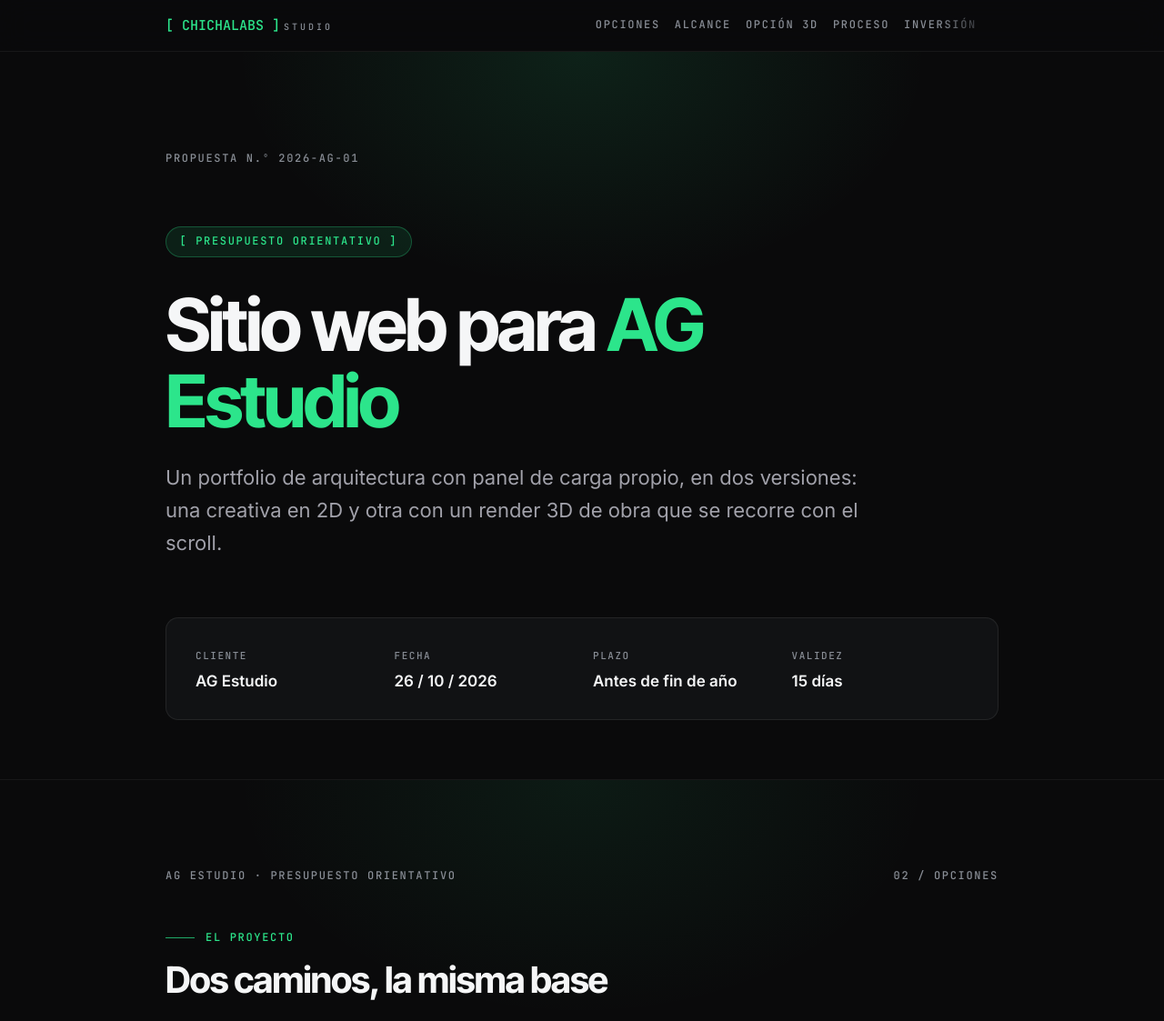
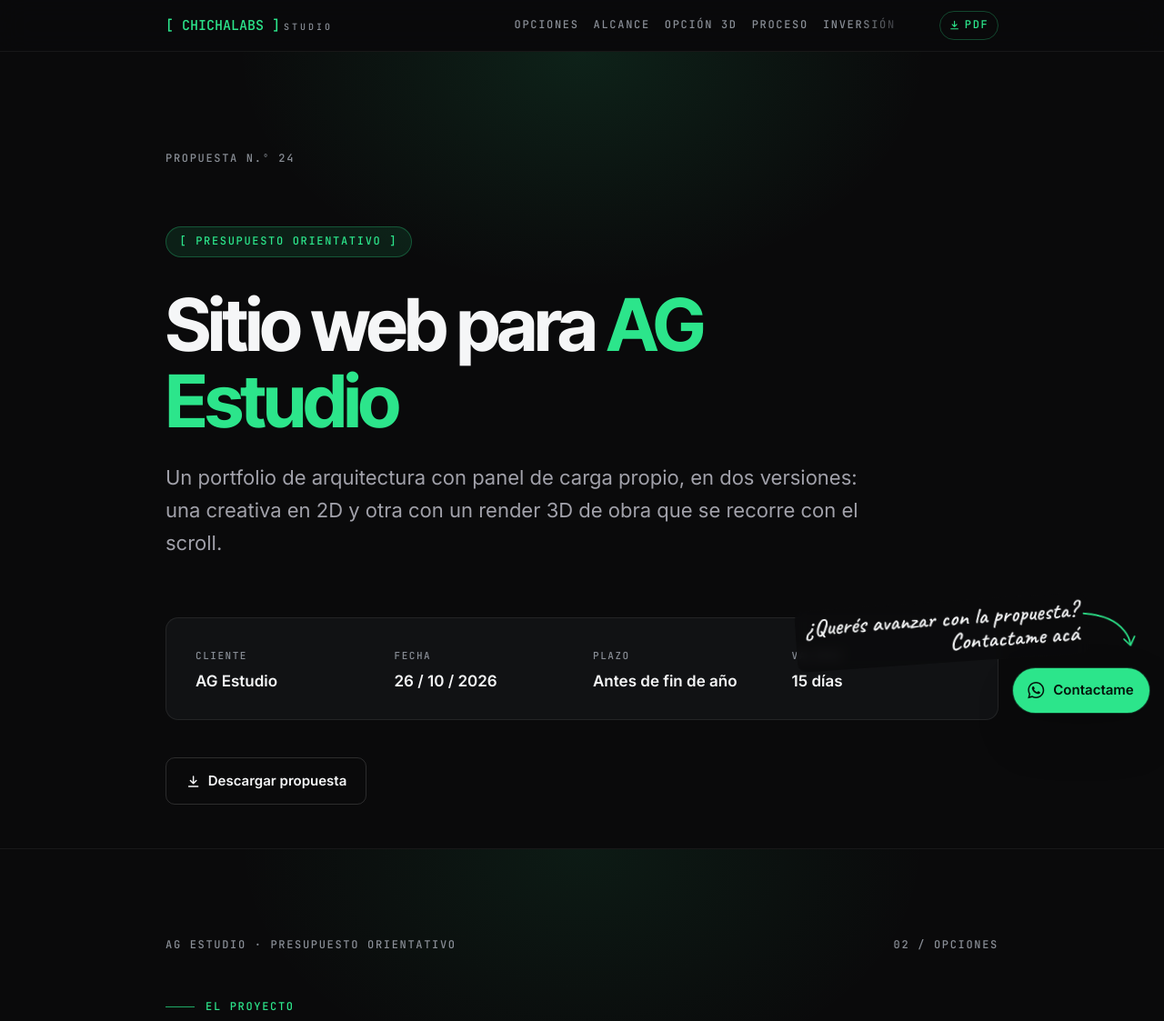
Before and after one commit to Designwithalex/chichalabs.studio, a PHP site: page /propuestas/ag-estudio-bl2j0j/index.html in a window 1280 px wide. Shown: the top 1123 px of the page at 91% size. Run offline with PHP 8.4, Linux system fonts and the light colour scheme.

Commit message:
Propuesta 24: WhatsApp flotante, descarga en PDF y vista previa
- Botón flotante de WhatsApp al +54 9 11 3007-8640, con una nota escrita a
  mano y una flecha que se muestra en la portada y en la inversión.
- "Descargar propuesta" en la barra, la portada y el cierre. El PDF se
  genera desde la misma página, con un @media print a página completa.
- og.png para que el link se vea con imagen al compartirlo.
- La barra superior ya no linkea a la home y la numeración pasa a N.º 24.

Co-Authored-By: Claude Opus 5.5 <noreply@anthropic.com>
Claude-Session: https://claude.ai/code/session_019vJQhfRucL7gKgLziBhJjx

```diff
--- a/propuestas/ag-estudio-bl2j0j/index.html
+++ b/propuestas/ag-estudio-bl2j0j/index.html
@@ -11,18 +11,23 @@
   <meta property="og:title" content="Sitio web para AG Estudio — Propuesta ChichaLabs">
   <meta property="og:description" content="Portfolio de arquitectura con panel de carga propio, en versión 2D o con render 3D que se recorre con el scroll.">
   <meta property="og:locale" content="es_AR">
+  <meta property="og:url" content="https://chichalabs.studio/propuestas/ag-estudio-bl2j0j/">
+  <meta property="og:image" content="https://chichalabs.studio/propuestas/ag-estudio-bl2j0j/og.png">
+  <meta property="og:image:width" content="1200">
+  <meta property="og:image:height" content="630">
+  <meta name="twitter:card" content="summary_large_image">
   <link rel="icon" type="image/svg+xml" href="/assets/favicon.svg">
   <link rel="preconnect" href="https://fonts.googleapis.com">
   <link rel="preconnect" href="https://fonts.gstatic.com" crossorigin>
-  <link href="https://fonts.googleapis.com/css2?family=Inter+Tight:wght@400;500;600;700&family=Inter:wght@400;500;600&family=JetBrains+Mono:wght@500&display=swap" rel="stylesheet">
+  <link href="https://fonts.googleapis.com/css2?family=Inter+Tight:wght@400;500;600;700&family=Inter:wght@400;500;600&family=JetBrains+Mono:wght@500&family=Caveat:wght@600&display=swap" rel="stylesheet">
   <link rel="stylesheet" href="/css/tokens.css?v=20260820">
-  <link rel="stylesheet" href="/propuestas/propuesta.css?v=20261026">
+  <link rel="stylesheet" href="/propuestas/propuesta.css?v=20261026c">
 </head>
 <body>
 
 <header class="topbar">
   <div class="wrap">
-    <a class="brand" href="https://chichalabs.studio">[ CHICHALABS ]<small>STUDIO</small></a>
+    <span class="brand">[ CHICHALABS ]<small>STUDIO</small></span>
     <nav class="toc mono" aria-label="Secciones">
       <a href="#opciones">Opciones</a>
       <a href="#alcance">Alcance</a>
@@ -30,6 +35,7 @@
       <a href="#proceso">Proceso</a>
       <a href="#inversion">Inversión</a>
     </nav>
+    <a class="dl-mini mono" href="AG-Estudio_Propuesta-24_ChichaLabs.pdf" download><svg viewBox="0 0 24 24" aria-hidden="true"><path d="M12 4v11m0 0-4.5-4.5M12 15l4.5-4.5M5 19.5h14" fill="none" stroke="currentColor" stroke-width="2" stroke-linecap="round" stroke-linejoin="round"/></svg><span>PDF</span></a>
   </div>
 </header>
 
@@ -38,7 +44,7 @@
   <!-- 01 · Portada -->
   <section class="cover">
     <div class="wrap">
-      <p class="cover-num mono">Propuesta N.º 2026-AG-01</p>
+      <p class="cover-num mono">Propuesta N.º 24</p>
       <span class="chip mono">[ Presupuesto orientativo ]</span>
       <h1>Sitio web para <span class="accent">AG Estudio</span></h1>
       <p class="lead">Un portfolio de arquitectura con panel de carga propio, en dos versiones: una creativa en 2D y otra con un render 3D de obra que se recorre con el scroll.</p>
@@ -48,6 +54,7 @@
         <div><dt class="mono">Plazo</dt><dd>Antes de fin de año</dd></div>
         <div><dt class="mono">Validez</dt><dd>15 días</dd></div>
       </dl>
+      <a class="btn btn-ghost dl" href="AG-Estudio_Propuesta-24_ChichaLabs.pdf" download><svg viewBox="0 0 24 24" aria-hidden="true"><path d="M12 4v11m0 0-4.5-4.5M12 15l4.5-4.5M5 19.5h14" fill="none" stroke="currentColor" stroke-width="2" stroke-linecap="round" stroke-linejoin="round"/></svg>Descargar propuesta</a>
     </div>
   </section>
 
@@ -357,9 +364,12 @@
         <div>
           <h3>¿Avanzamos?</h3>
           <p>Elijan la opción y agendamos la reunión inicial esta semana.</p>
-          <p class="contact"><a href="https://chichalabs.studio">chichalabs.studio</a> · <a href="https://instagram.com/chichalabs" target="_blank" rel="noopener">@chichalabs</a></p>
+          <p class="contact">chichalabs.studio · <a href="https://instagram.com/chichalabs" target="_blank" rel="noopener">@chichalabs</a></p>
         </div>
-        <a class="btn" href="https://wa.me/5491178221468?text=Hola%20Ale%2C%20vimos%20la%20propuesta%202026-AG-01%20y%20queremos%20avanzar." target="_blank" rel="noopener">WhatsApp +54 9 11 7822-1468</a>
+        <div class="cta-actions">
+          <a class="btn" href="https://wa.me/5491130078640?text=Hola%20Ale%2C%20vi%20la%20propuesta%20N.%C2%BA%2024%20y%20quiero%20avanzar." target="_blank" rel="noopener"><svg viewBox="0 0 32 32" aria-hidden="true"><path fill="currentColor" d="M16.04 3C9 3 3.3 8.7 3.3 15.73c0 2.25.6 4.45 1.72 6.38L3.2 28.8l6.86-1.8a12.7 12.7 0 0 0 5.98 1.52h.01c7.03 0 12.74-5.7 12.74-12.73C28.79 8.7 23.07 3 16.04 3Zm0 23.3h-.01a10.6 10.6 0 0 1-5.4-1.48l-.39-.23-4.07 1.07 1.09-3.97-.25-.4a10.53 10.53 0 0 1-1.62-5.6c0-5.84 4.75-10.58 10.6-10.58a10.58 10.58 0 0 1 10.6 10.6c0 5.84-4.75 10.59-10.55 10.59Zm5.8-7.93c-.32-.16-1.88-.93-2.17-1.03-.29-.11-.5-.16-.71.16-.21.32-.82 1.03-1 1.24-.19.21-.37.24-.69.08-.32-.16-1.34-.5-2.56-1.58-.94-.84-1.58-1.88-1.77-2.2-.18-.32-.02-.49.14-.65.14-.14.32-.37.48-.56.16-.18.21-.32.32-.53.1-.21.05-.4-.03-.56-.08-.16-.71-1.71-.97-2.34-.26-.62-.52-.53-.71-.54h-.61c-.21 0-.56.08-.85.4-.29.32-1.11 1.09-1.11 2.65 0 1.56 1.14 3.07 1.3 3.28.16.21 2.24 3.42 5.43 4.8.76.33 1.35.52 1.81.67.76.24 1.45.2 2 .12.61-.09 1.88-.77 2.14-1.51.27-.74.27-1.38.19-1.51-.08-.13-.29-.21-.61-.37Z"/></svg>WhatsApp +54 9 11 3007-8640</a>
+          <a class="btn btn-ghost" href="AG-Estudio_Propuesta-24_ChichaLabs.pdf" download><svg viewBox="0 0 24 24" aria-hidden="true"><path d="M12 4v11m0 0-4.5-4.5M12 15l4.5-4.5M5 19.5h14" fill="none" stroke="currentColor" stroke-width="2" stroke-linecap="round" stroke-linejoin="round"/></svg>Descargar propuesta</a>
+        </div>
       </div>
     </div>
   </section>
@@ -370,5 +380,26 @@
   <div class="wrap"><span>Alejandro Acosta · ChichaLabs Studio</span><span>Buenos Aires · 2026</span></div>
 </footer>
 
+<div class="wa-float" id="wa-float">
+  <p class="wa-note" aria-hidden="true">¿Querés avanzar con la propuesta?<br>Contactame acá
+    <svg class="wa-arrow" viewBox="0 0 120 90"><path d="M8 10c30 4 62 16 78 40 6 9 9 17 10 26" fill="none" stroke="currentColor" stroke-width="3" stroke-linecap="round"/><path d="M84 66l12 13 9-17" fill="none" stroke="currentColor" stroke-width="3" stroke-linecap="round" stroke-linejoin="round"/></svg>
+  </p>
+  <a class="wa-btn" href="https://wa.me/5491130078640?text=Hola%20Ale%2C%20vi%20la%20propuesta%20N.%C2%BA%2024%20y%20quiero%20avanzar." target="_blank" rel="noopener" aria-label="Contactame por WhatsApp"><svg viewBox="0 0 32 32" aria-hidden="true"><path fill="currentColor" d="M16.04 3C9 3 3.3 8.7 3.3 15.73c0 2.25.6 4.45 1.72 6.38L3.2 28.8l6.86-1.8a12.7 12.7 0 0 0 5.98 1.52h.01c7.03 0 12.74-5.7 12.74-12.73C28.79 8.7 23.07 3 16.04 3Zm0 23.3h-.01a10.6 10.6 0 0 1-5.4-1.48l-.39-.23-4.07 1.07 1.09-3.97-.25-.4a10.53 10.53 0 0 1-1.62-5.6c0-5.84 4.75-10.58 10.6-10.58a10.58 10.58 0 0 1 10.6 10.6c0 5.84-4.75 10.59-10.55 10.59Zm5.8-7.93c-.32-.16-1.88-.93-2.17-1.03-.29-.11-.5-.16-.71.16-.21.32-.82 1.03-1 1.24-.19.21-.37.24-.69.08-.32-.16-1.34-.5-2.56-1.58-.94-.84-1.58-1.88-1.77-2.2-.18-.32-.02-.49.14-.65.14-.14.32-.37.48-.56.16-.18.21-.32.32-.53.1-.21.05-.4-.03-.56-.08-.16-.71-1.71-.97-2.34-.26-.62-.52-.53-.71-.54h-.61c-.21 0-.56.08-.85.4-.29.32-1.11 1.09-1.11 2.65 0 1.56 1.14 3.07 1.3 3.28.16.21 2.24 3.42 5.43 4.8.76.33 1.35.52 1.81.67.76.24 1.45.2 2 .12.61-.09 1.88-.77 2.14-1.51.27-.74.27-1.38.19-1.51-.08-.13-.29-.21-.61-.37Z"/></svg><span>Contactame</span></a>
+</div>
+
+<script>
+  // La nota escrita a mano se ve en la portada y al llegar a la inversión; en el medio molesta.
+  (function () {
+    var f = document.getElementById('wa-float');
+    var seen = {};
+    var io = new IntersectionObserver(function (es) {
+      es.forEach(function (e) { seen[e.target.id || 'cover'] = e.isIntersecting; });
+      f.classList.toggle('quiet', !(seen.cover || seen.inversion));
+    }, { threshold: 0.15 });
+    io.observe(document.querySelector('.cover'));
+    io.observe(document.getElementById('inversion'));
+  })();
+</script>
+
 </body>
 </html>
--- a/propuestas/propuesta.css
+++ b/propuestas/propuesta.css
@@ -384,12 +384,106 @@ a.badge:hover { background: var(--green-wash); }
 }
 .foot .wrap { display: flex; justify-content: space-between; gap: var(--space-4); flex-wrap: wrap; }
 
+/* ── Descargar ───────────────────────────────────────────────────────────── */
+.btn svg { width: 1.15em; height: 1.15em; flex-shrink: 0; }
+.btn-ghost { background: transparent; color: var(--ink); border: 1px solid var(--line-strong); }
+.btn-ghost:hover { background: var(--glass-bg); border-color: var(--green-line); box-shadow: none; }
+.cover .dl { margin-top: var(--space-5); }
+.cta-actions { display: flex; gap: var(--space-3); flex-wrap: wrap; }
+@media (max-width: 640px) { .cta-actions { width: 100%; } .cta-actions .btn { width: 100%; justify-content: center; } }
+.dl-mini {
+  display: inline-flex;
+  align-items: center;
+  gap: 0.35em;
+  flex-shrink: 0;
+  padding: 0.4em 0.8em;
+  border: 1px solid var(--green-line);
+  border-radius: var(--radius-pill);
+  color: var(--green);
+  text-decoration: none;
+  transition: background var(--t-fast);
+}
+.dl-mini:hover { background: var(--green-wash); }
+.dl-mini svg { width: 1.1em; height: 1.1em; }
+
+/* ── WhatsApp flotante + nota escrita a mano ─────────────────────────────── */
+.wa-float {
+  position: fixed;
+  right: max(1rem, env(safe-area-inset-right));
+  bottom: max(1rem, env(safe-area-inset-bottom));
+  z-index: var(--z-overlay);
+  display: flex;
+  flex-direction: column;
+  align-items: flex-end;
+  pointer-events: none;
+}
+.wa-btn {
+  pointer-events: auto;
+  display: inline-flex;
+  align-items: center;
+  gap: 0.5em;
+  padding: 0.8em 1.15em 0.8em 0.95em;
+  background: var(--green);
+  color: var(--ink-on-accent);
+  border-radius: var(--radius-pill);
+  font-weight: 600;
+  font-size: var(--fs-sm);
+  text-decoration: none;
+  box-shadow: var(--shadow-lg), 0 0 0 1px var(--green-line);
+  transition: background var(--t-fast), transform var(--t-mid) var(--ease-out-quint);
+}
+.wa-btn:hover { background: var(--green-bright); transform: translateY(-2px); }
+.wa-btn svg { width: 1.5em; height: 1.5em; }
+.wa-note {
+  position: relative;
+  margin: 0 4.2rem 0.4rem 0;
+  font-family: 'Caveat', cursive;
+  font-weight: 600;
+  font-size: 1.6rem;
+  line-height: 1.05;
+  color: var(--ink);
+  text-align: right;
+  transform: rotate(-4deg);
+  padding: 0.35rem 0.7rem 0.45rem;
+  background: rgba(10, 10, 11, 0.78);
+  backdrop-filter: blur(6px);
+  -webkit-backdrop-filter: blur(6px);
+  border-radius: var(--radius-sm);
+  transition: opacity var(--t-slow) var(--ease-out-expo), transform var(--t-slow) var(--ease-out-expo);
+}
+.wa-arrow {
+  position: absolute;
+  right: -3.6rem;
+  top: 1.1rem;
+  width: 4.2rem;
+  height: auto;
+  color: var(--green);
+}
+.wa-float.quiet .wa-note { opacity: 0; transform: rotate(-4deg) translateY(8px); }
+@media (max-width: 640px) {
+  .wa-btn span { display: none; }
+  .wa-btn { padding: 0.8em; }
+  .wa-btn svg { width: 1.9em; height: 1.9em; }
+  .wa-note { font-size: 1.35rem; margin-right: 3.2rem; }
+  .wa-arrow { right: -3rem; width: 3.4rem; }
+}
+
 /* ── Imprimir / guardar como PDF desde el navegador ──────────────────────── */
 @media print {
-  @page { margin: 12mm; }
+  @page { size: A4; margin: 0; }
+  html, body { background: var(--bg); }
   body { -webkit-print-color-adjust: exact; print-color-adjust: exact; }
-  .topbar { display: none; }
-  .cover { min-height: auto; }
+  .topbar, .wa-float, .dl, .dl-mini, .cta-actions .btn-ghost { display: none !important; }
+  .cover { min-height: 100vh; padding: var(--space-7) 0; }
+  .sec { padding: var(--space-7) 0 var(--space-6) !important; border-top: 0; }
+  .wrap { padding: 0 14mm; }
   .sec { break-before: page; padding: var(--space-6) 0; }
   .card, .step, .ref, .prow, .compare tr { break-inside: avoid; }
+  body { zoom: 0.8; }
+  .g3 { grid-template-columns: repeat(3, 1fr); }
+  .cover { min-height: 125vh; }
+  .sub { margin-top: var(--space-6); }
+  .sec .intro { margin-bottom: var(--space-5); }
+  .cta { margin-top: var(--space-5); }
+  .foot { display: none; }
 }
```
Also changed, not shown: .claude/skills/propuesta-desde-pdf/SKILL.md, propuestas/README.md, propuestas/ag-estudio-bl2j0j/og.png (added), 1 other file.
